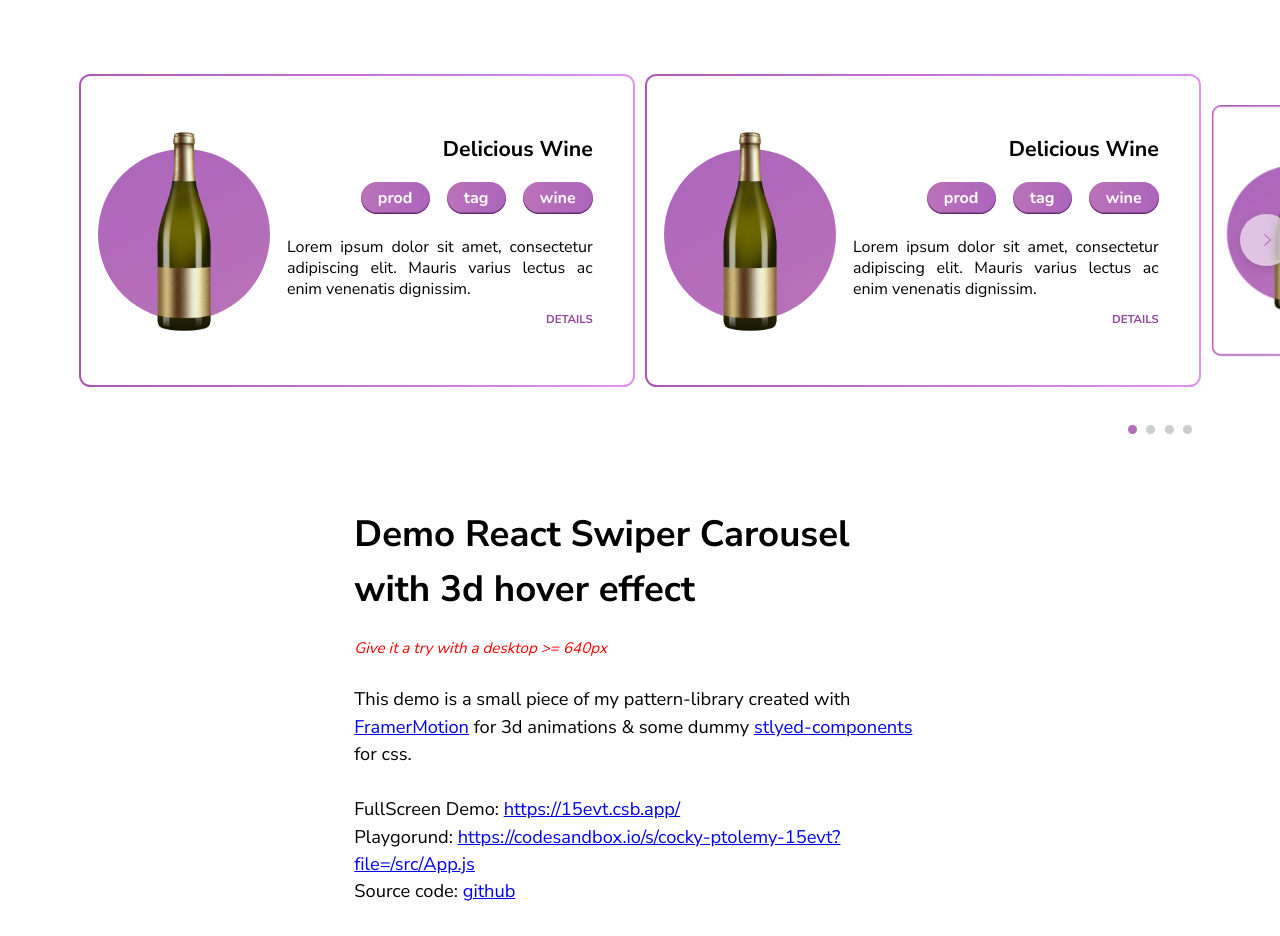
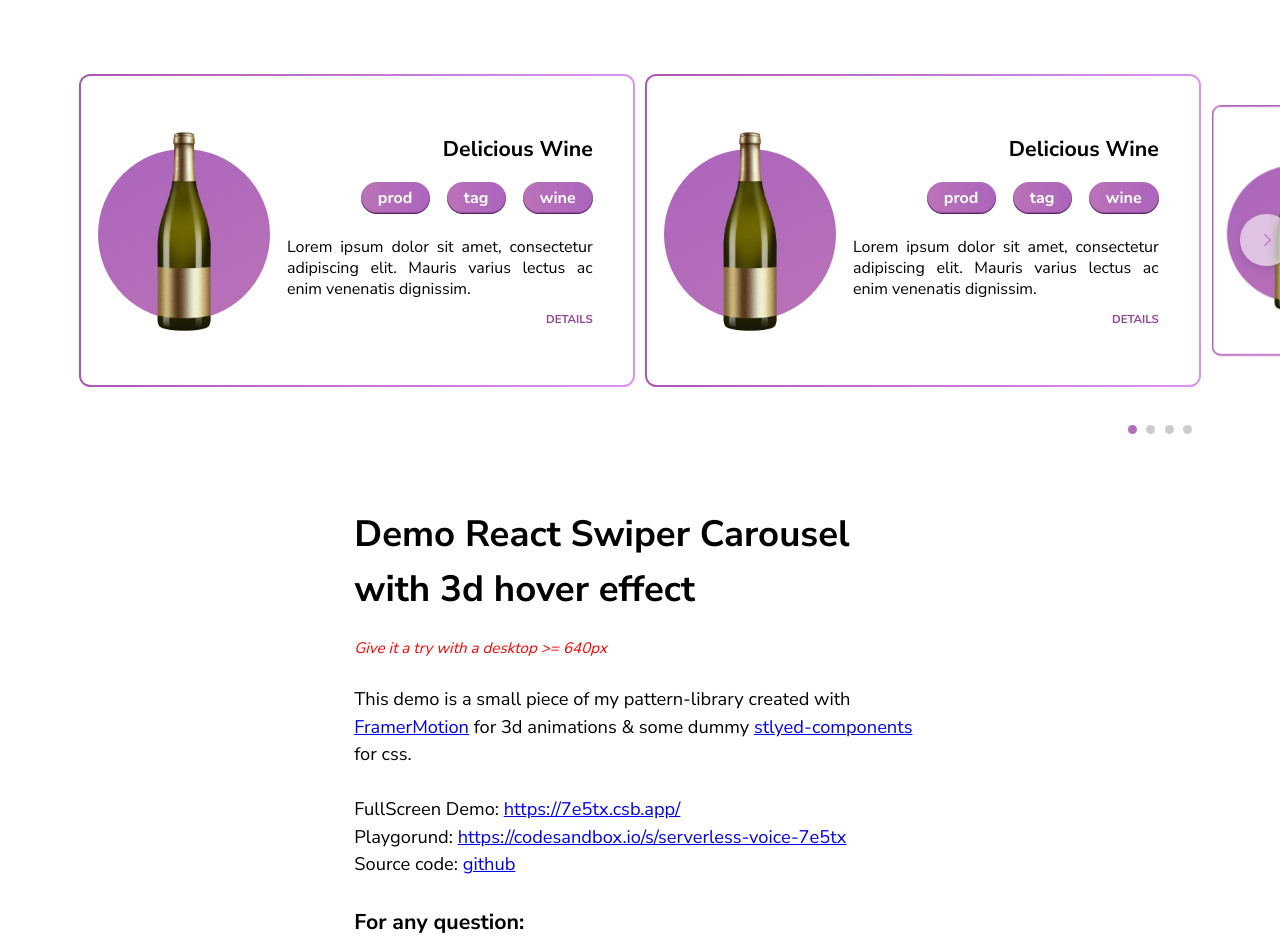
Before and after one commit to GiuB/demo-react-animated-checkbox, a React (Create React App) app: page / in a window 1280 px wide. Shown: the top 936 px of the page. Built offline with nearby package versions, Linux system fonts and the light colour scheme.

Commit message:
Change sandbox url

```diff
--- a/src/components/Credits/Credits.js
+++ b/src/components/Credits/Credits.js
@@ -28,11 +28,11 @@ export default function Credits(props) {
       </p>
       <p>
         FullScreen Demo:{' '}
-        <a href="https://15evt.csb.app/">https://15evt.csb.app/</a>
+        <a href="https://7e5tx.csb.app/">https://7e5tx.csb.app/</a>
         <br />
         Playgorund:{' '}
-        <a href="https://codesandbox.io/s/cocky-ptolemy-15evt?file=/src/App.js">
-          https://codesandbox.io/s/cocky-ptolemy-15evt?file=/src/App.js
+        <a href="https://codesandbox.io/s/serverless-voice-7e5tx">
+          https://codesandbox.io/s/serverless-voice-7e5tx
         </a>
         <br />
         Source code:{' '}
```
Also changed, not shown: 1 other file (tests, documents, lock files or other folders).
